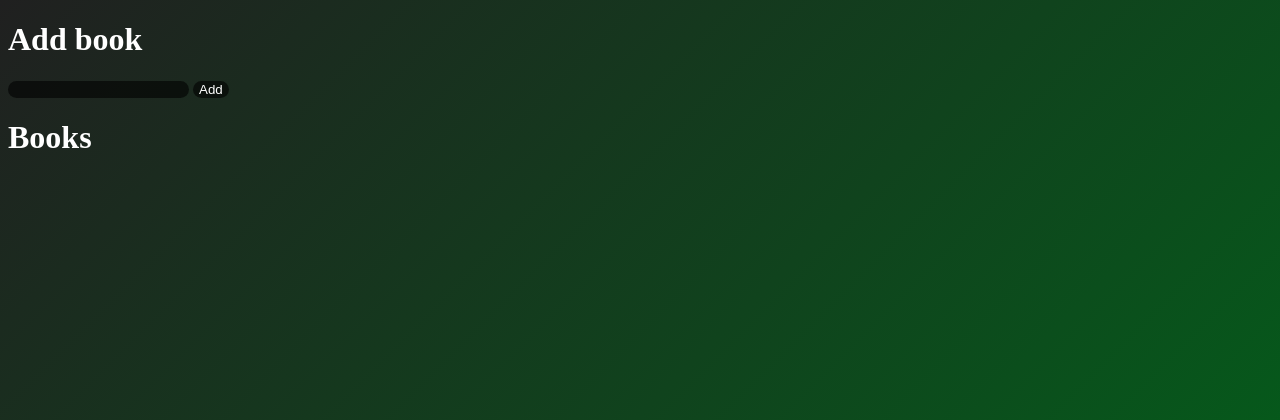
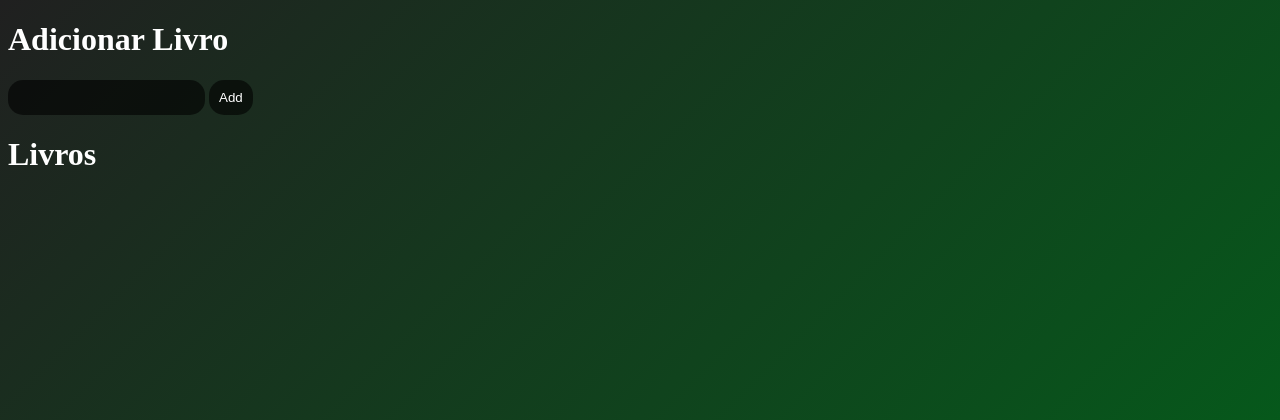
Before and after one commit to MateusJuan/flask1, a Flask app: page / in a window 1280 px wide. Shown: the top 420 px of the page. Run offline with Flask 3, Linux system fonts and the light colour scheme.

Commit message:
atualizalções e manutenção

```diff
--- a/flask1/templates/index.html
+++ b/flask1/templates/index.html
@@ -14,6 +14,7 @@
         }
         input{
             background-color: rgba(0,0,0,0.6);
+            padding: 10px;
             cursor: pointer;
             color: white;
             outline: none;
@@ -27,12 +28,12 @@
 
 </head>
 <body>
-    <h1>Add book</h1>
+    <h1>Adicionar Livro</h1>
     <form method="POST" action="/">
         <input type="text" name="title">
         <input type="submit" value="Add">
     </form>
-    <h1>Books</h1>
+    <h1>Livros</h1>
     <table>
         {% for book in books %}
         <tr>
```
Also changed, not shown: flask1/app.py (line endings or trailing spaces), flask1/bookdatabase.db.
